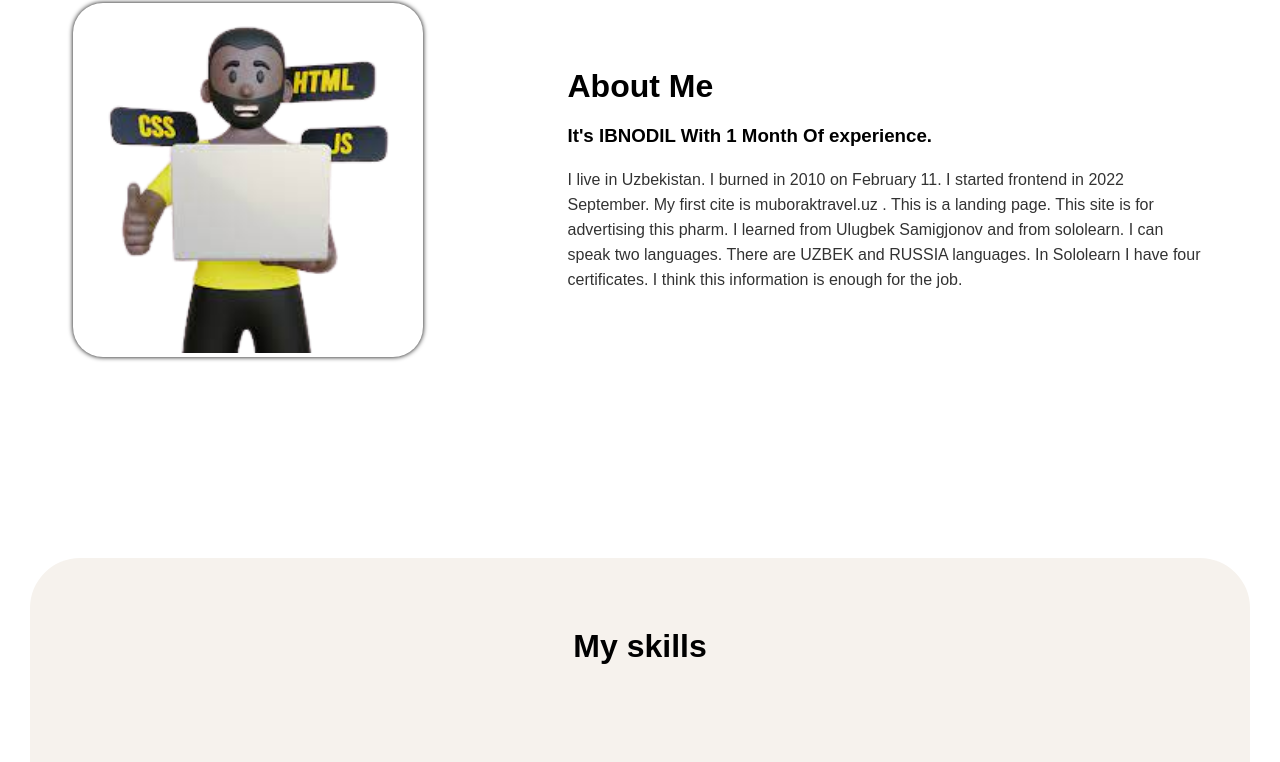
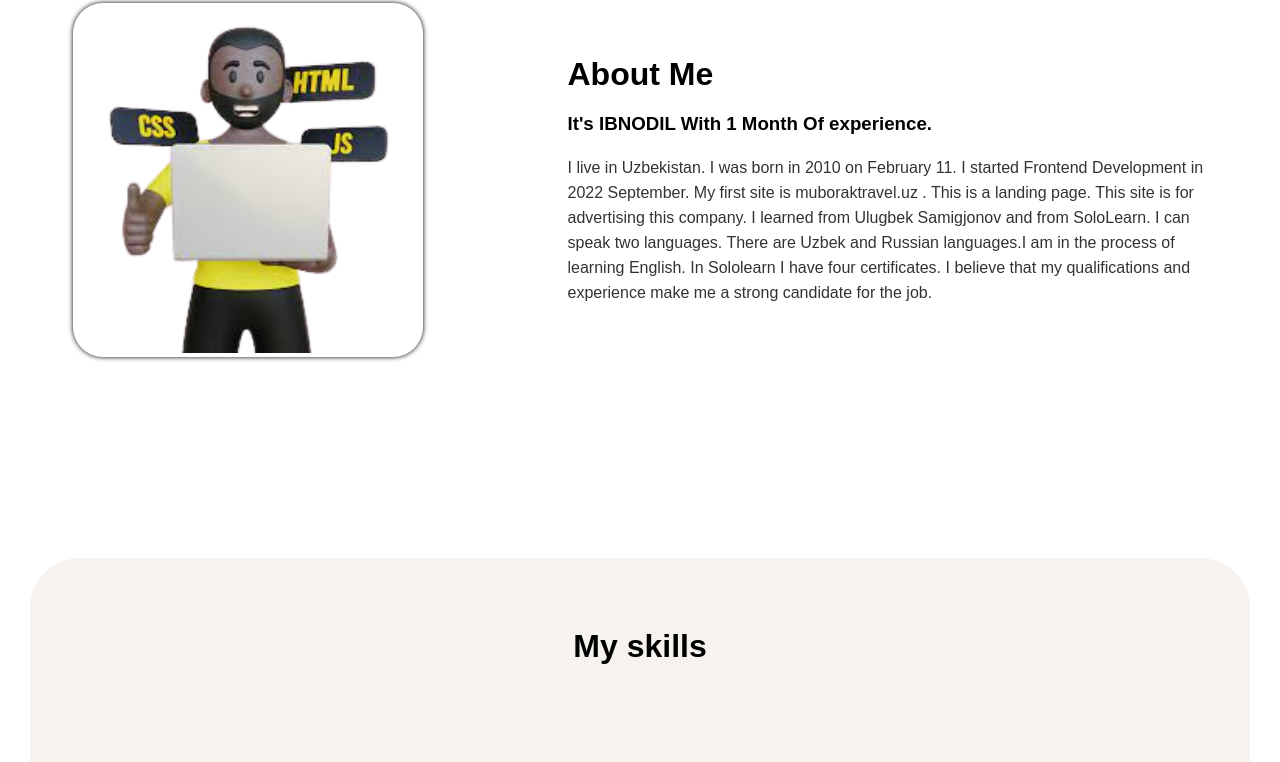
Before and after one commit to IBNODIL/My-portfolio, a plain HTML site: page index.html in a window 1280 px wide. Shown: the part 798-1560 px from the top of the page. Drawn offline with nearby package versions, Linux system fonts and the light colour scheme.

Commit message:
no changes

```diff
--- a/index.html
+++ b/index.html
@@ -51,18 +51,18 @@
       <h1>About Me</h1>
       <h3>It's IBNODIL With 1 Month Of experience.</h3>
       <p>
-        I live in Uzbekistan. I burned in 2010 on February 11. I started frontend in 2022 September. My first cite is
+        I live in Uzbekistan. I was born in 2010 on February 11. I started Frontend Development in 2022 September. My first site is
         <a href="http://muboraktravel.uz" target="_blank">
           muboraktravel.uz
         </a>
-        . This is a landing page. This site is for advertising this pharm. I learned from
+        . This is a landing page. This site is for advertising this company. I learned from
         <a href="https://uz.linkedin.com/in/ulugbek-samigjonov" target="_blank">
           Ulugbek
         </a>
         <a href="https://github.com/samigjonov" target="_blank">
           Samigjonov
         </a>
-        and from sololearn. I can speak two languages. There are UZBEK and RUSSIA languages. In Sololearn I have four certificates. I think this information is enough for the job.
+        and from SoloLearn. I can speak two languages. There are Uzbek and Russian languages.I am in the process of learning English. In Sololearn I have four certificates. I believe that my qualifications and experience make me a strong candidate for the job.
       </p>
     </div>
   </div><div id="skills"></div>
@@ -142,14 +142,14 @@
       <div class="p-card">
         <img src="./img/straight-light.png" alt="">
         <a href="./animations/straight-light.html" target="_blank">
-          <h3>Straight light</h3>
+          <h3>Traffic light</h3>
         </a>
       </div>
 
       <div class="p-card">
         <img src="./img/Pyramid.png" alt="">
         <a href="./animations/illistr.html" target="_blank">
-          <h3>Pyramid</h3>
+          <h3>Pyramid animation</h3>
         </a>
       </div>
     </div>
```
